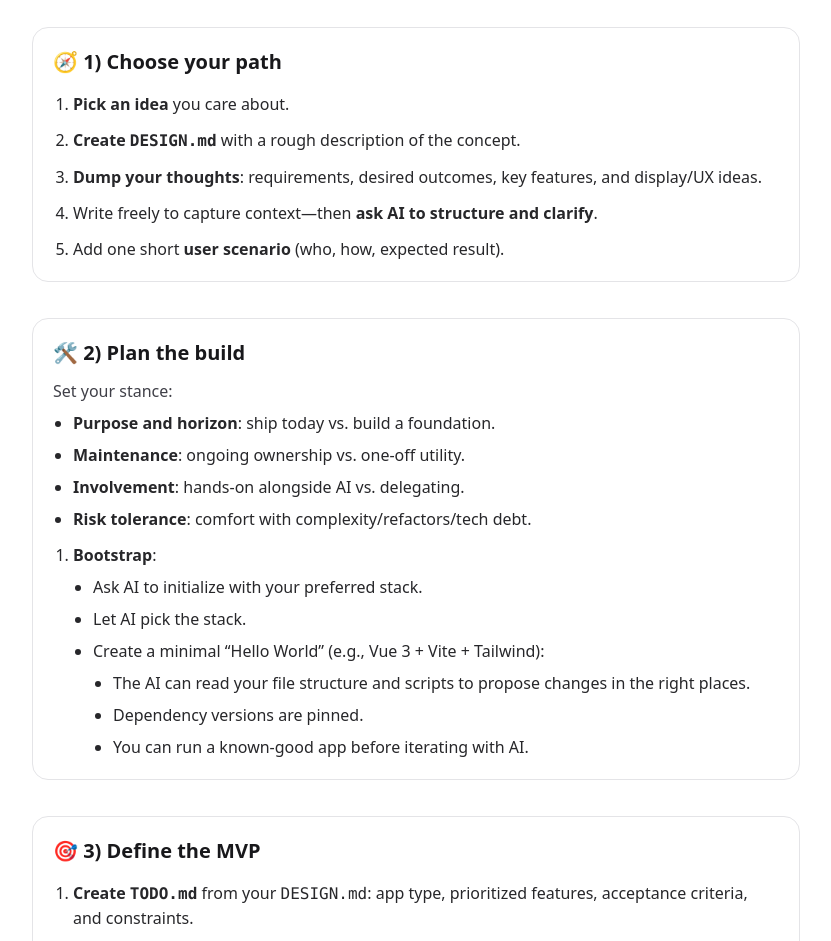
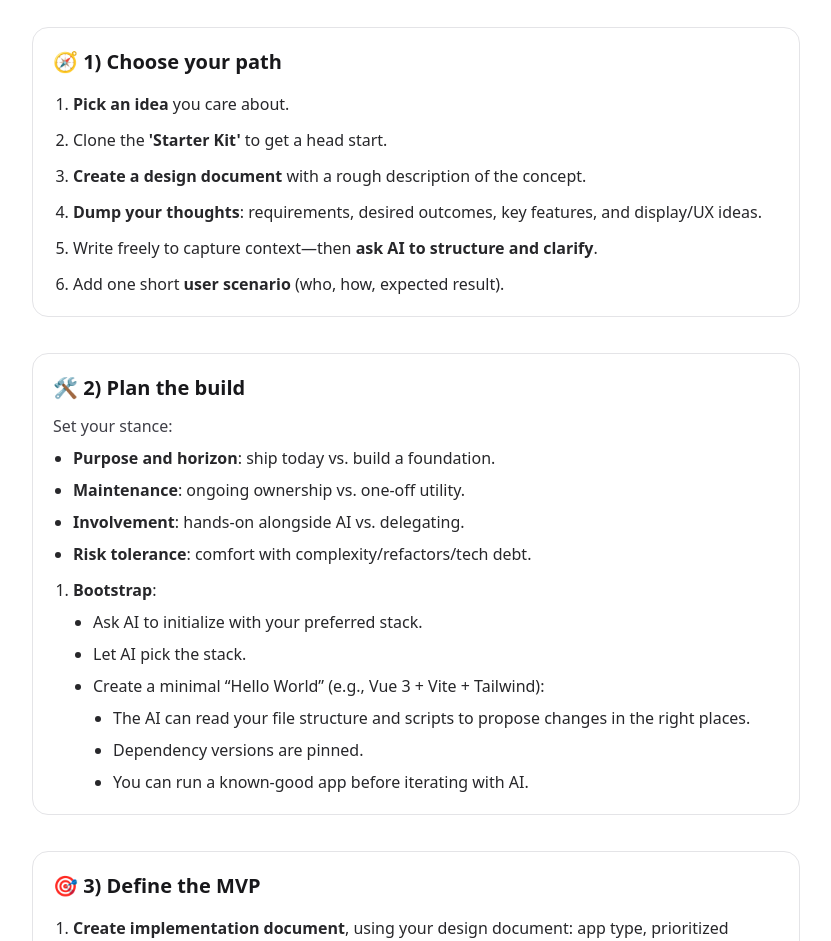
Before and after one commit to shaarselhorst/vibes-only, a Vue app in the folder 10-app/vibes-only/: page /guide in a window 1280 px wide. Shown: the part 371-1312 px from the top of the page, without its empty margins (224-1055 px from the left). Built offline with nearby package versions, Linux system fonts and the light colour scheme.

Commit message:
Update Guide.vue to reflect changes in project workflow: replace 'Create DESIGN.md' with 'Clone the Starter Kit' and modify 'Create TODO.md' to 'Create implementation document' for clarity and improved guidance.

```diff
--- a/10-app/vibes-only/src/pages/Guide.vue
+++ b/10-app/vibes-only/src/pages/Guide.vue
@@ -75,7 +75,8 @@ async function copyCloneCommand() {
       <h2 class="text-xl font-semibold text-zinc-900 dark:text-zinc-100">🧭 1) Choose your path</h2>
       <ol class="mt-4 space-y-3 list-decimal pl-5 text-left">
         <li class="text-zinc-800 dark:text-zinc-200"><strong>Pick an idea</strong> you care about.</li>
-        <li class="text-zinc-800 dark:text-zinc-200"><strong>Create <code>DESIGN.md</code></strong> with a rough description of the concept.</li>
+        <li class="text-zinc-800 dark:text-zinc-200">Clone the <strong>'Starter Kit'</strong> to get a head start.</li>
+        <li class="text-zinc-800 dark:text-zinc-200"><strong>Create a design document</strong> with a rough description of the concept.</li>
         <li class="text-zinc-800 dark:text-zinc-200"><strong>Dump your thoughts</strong>: requirements, desired outcomes, key features, and display/UX ideas.</li>
         <li class="text-zinc-800 dark:text-zinc-200">Write freely to capture context—then <strong>ask AI to structure and clarify</strong>.</li>
         <li class="text-zinc-800 dark:text-zinc-200">Add one short <strong>user scenario</strong> (who, how, expected result).</li>
@@ -112,7 +113,7 @@ async function copyCloneCommand() {
     <section id="define-the-mvp" class="w-full max-w-3xl mx-auto px-5 mt-9 text-left border border-zinc-200 dark:border-zinc-800 bg-white dark:bg-zinc-900 rounded-2xl py-5">
       <h2 class="text-xl font-semibold text-zinc-900 dark:text-zinc-100">🎯 3) Define the MVP</h2>
       <ol class="mt-4 space-y-3 list-decimal pl-5 text-left">
-        <li class="text-zinc-800 dark:text-zinc-200"><strong>Create <code>TODO.md</code></strong> from your <code>DESIGN.md</code>: app type, prioritized features, acceptance criteria, and constraints.</li>
+        <li class="text-zinc-800 dark:text-zinc-200"><strong>Create implementation document</strong>, using your design document: app type, prioritized features, acceptance criteria, and constraints.</li>
         <li class="text-zinc-800 dark:text-zinc-200">If bootstrapped, let AI analyze the codebase and tailor suggestions to your stack.</li>
         <li class="text-zinc-800 dark:text-zinc-200">Start with the smallest slice that proves value. Example for this site: a single button selecting an idea from JSON and displaying it.</li>
       </ol>
```
